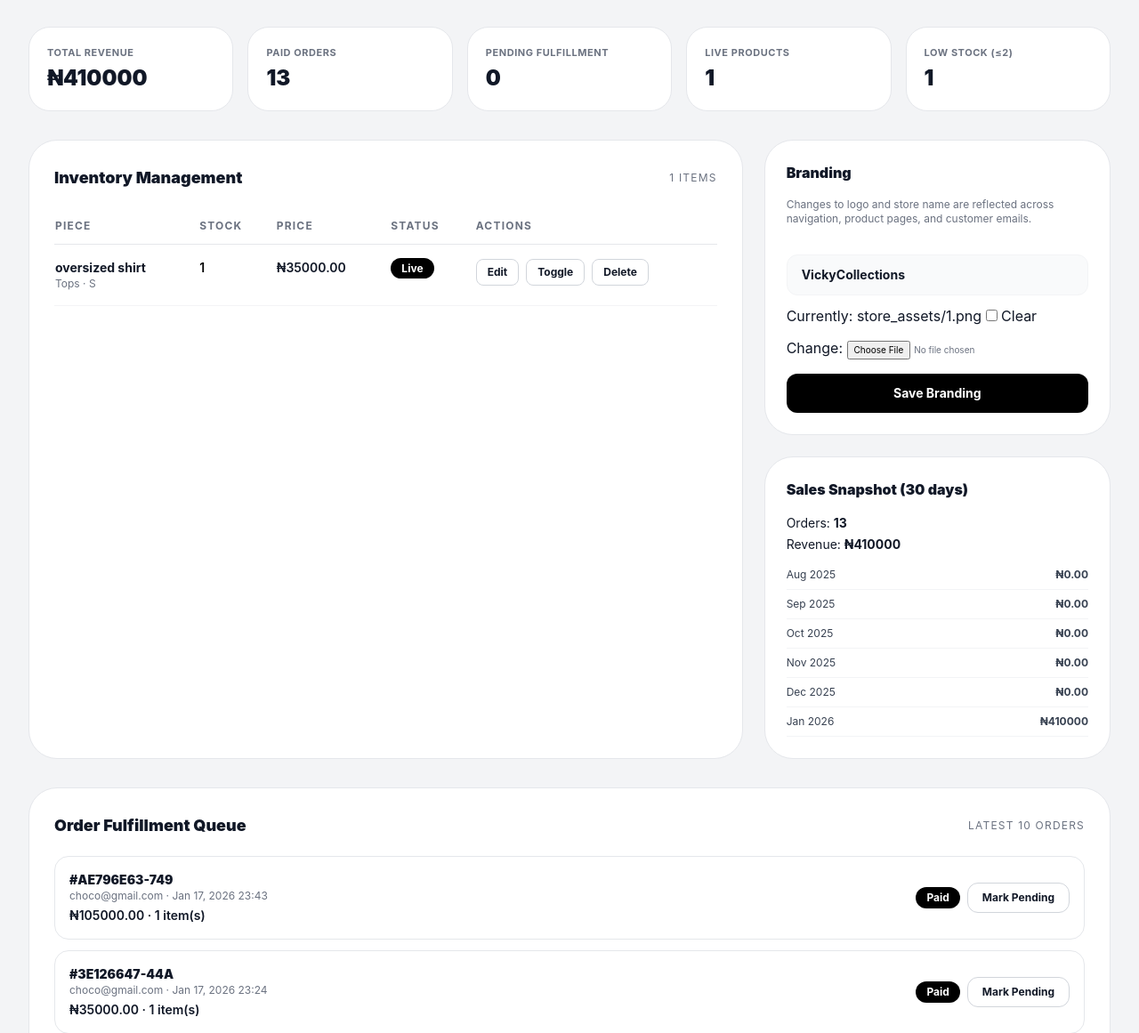
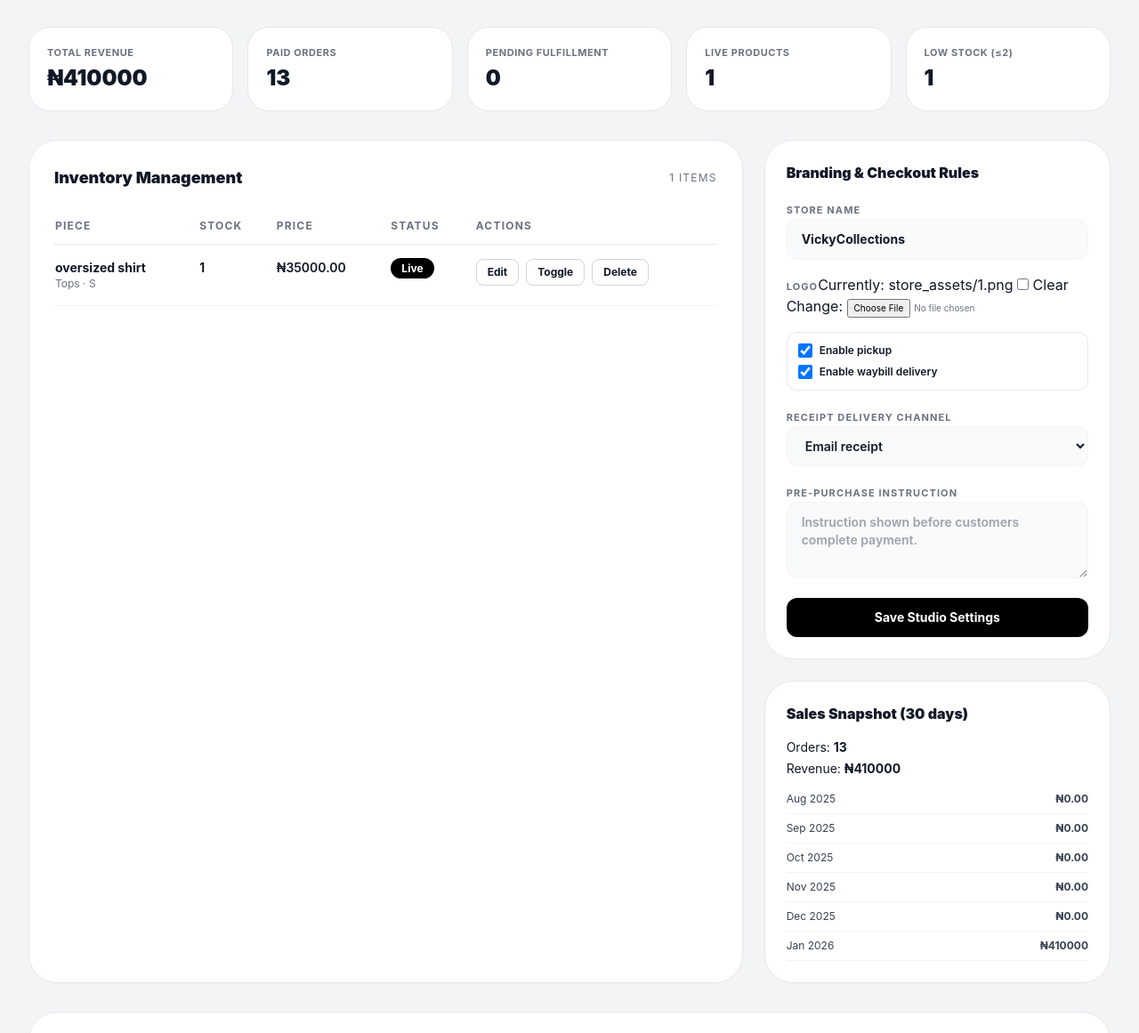
Before and after one commit to Isiaka110/AI-Powered-E-Commerce, a Django app: page /store-admin/ in a window 1280 px wide. Shown: the part 219-1380 px from the top of the page at 89% size. Run offline with Django 5.2, Linux system fonts and the light colour scheme; a user stored in the database is signed in; data comes from the database, SQL or seed files in the repository; some libraries are stand-ins or nearby versions.

Commit message:
Improve owner studio responsiveness and configurable checkout logistics

```diff
--- a/thrift_ecommerce/store/forms.py
+++ b/thrift_ecommerce/store/forms.py
@@ -83,7 +83,14 @@ class ProductForm(forms.ModelForm):
 class StoreSettingsForm(forms.ModelForm):
     class Meta:
         model = StoreSettings
-        fields = ['store_name', 'logo']
+        fields = [
+            'store_name',
+            'logo',
+            'allow_pickup',
+            'allow_waybill_delivery',
+            'receipt_channel',
+            'pre_purchase_instruction',
+        ]
         widgets = {
             'store_name': forms.TextInput(attrs={
                 'class': 'w-full bg-gray-50 border border-gray-100 rounded-xl px-4 py-3 text-sm font-bold focus:ring-2 focus:ring-purple-500 outline-none transition',
@@ -91,6 +98,20 @@ class StoreSettingsForm(forms.ModelForm):
             }),
             'logo': forms.ClearableFileInput(attrs={
                 'class': 'text-[10px] text-gray-500'
+            }),
+            'allow_pickup': forms.CheckboxInput(attrs={
+                'class': 'h-4 w-4 rounded border-gray-300 text-black focus:ring-black'
+            }),
+            'allow_waybill_delivery': forms.CheckboxInput(attrs={
+                'class': 'h-4 w-4 rounded border-gray-300 text-black focus:ring-black'
+            }),
+            'receipt_channel': forms.Select(attrs={
+                'class': 'w-full bg-gray-50 border border-gray-100 rounded-xl px-4 py-3 text-sm font-semibold focus:ring-2 focus:ring-purple-500 outline-none transition'
+            }),
+            'pre_purchase_instruction': forms.Textarea(attrs={
+                'class': 'w-full bg-gray-50 border border-gray-100 rounded-xl px-4 py-3 text-sm font-semibold focus:ring-2 focus:ring-purple-500 outline-none transition',
+                'rows': 3,
+                'placeholder': 'Instruction shown before customers complete payment.'
             }),
         }
 
--- a/thrift_ecommerce/store/views.py
+++ b/thrift_ecommerce/store/views.py
@@ -178,18 +178,36 @@ def shop_view(request):
 @login_required
 def cart_view(request):
     cart, created = Cart.objects.get_or_create(user=request.user)
+    store_settings = StoreSettings.load()
     cart_items = cart.items.all()
     total = cart.total_price
 
     discount = Decimal('0.00')
     coupon_error = None
+
+    if request.method == 'POST' and request.POST.get('form_type') == 'fulfillment':
+        selected_method = request.POST.get('fulfillment_method', 'PICKUP')
+        logistics_note = (request.POST.get('logistics_note') or '').strip()
+
+        if selected_method == 'PICKUP' and not store_settings.allow_pickup:
+            messages.warning(request, 'Pickup is currently disabled by the store owner.')
+        elif selected_method == 'WAYBILL' and not store_settings.allow_waybill_delivery:
+            messages.warning(request, 'Waybill delivery is currently disabled by the store owner.')
+        else:
+            cart.fulfillment_method = selected_method
+            cart.logistics_note = logistics_note
+            cart.save(update_fields=['fulfillment_method', 'logistics_note'])
+            messages.success(request, 'Logistics preference updated for checkout.')
+
+        return redirect('cart')
+
     if request.method == 'POST':
         code = (request.POST.get('coupon_code') or '').strip()
         promo = PromoCode.objects.filter(code__iexact=code, is_active=True).first()
         if promo:
             discount_rate = Decimal(promo.discount_percentage) / Decimal('100')
             discount = (total * discount_rate).quantize(Decimal('0.01'))
-        else:
+        elif code:
             coupon_error = "Invalid Coupon Code"
 
     context = {
@@ -197,7 +215,9 @@ def cart_view(request):
         'total': total,
         'discount': discount,
         'grand_total': total - discount,
-        'coupon_error': coupon_error
+        'coupon_error': coupon_error,
+        'cart': cart,
+        'store_settings': store_settings,
     }
     return render(request, 'store/cart.html', context)
 
@@ -259,12 +279,24 @@ def complete_purchase(request):
                 return redirect('cart')
             order_total += product.price * item.quantity
 
+        store_settings = StoreSettings.load()
+        if cart.fulfillment_method == 'PICKUP' and not store_settings.allow_pickup:
+            messages.error(request, 'Pickup is currently unavailable. Please choose another logistics option.')
+            return redirect('cart')
+        if cart.fulfillment_method == 'WAYBILL' and not store_settings.allow_waybill_delivery:
+            messages.error(request, 'Waybill delivery is currently unavailable. Please choose another logistics option.')
+            return redirect('cart')
+
         order = Order.objects.create(
             user=request.user,
             order_id=str(uuid.uuid4())[:12].upper(),
             total_paid=order_total,
             is_completed=True,
             payment_date=timezone.now(),
+            fulfillment_method=cart.fulfillment_method,
+            logistics_note=cart.logistics_note,
+            receipt_channel_used=store_settings.receipt_channel,
+            pre_purchase_instruction_snapshot=store_settings.pre_purchase_instruction,
         )
 
         for item in cart_items:
@@ -281,18 +313,24 @@ def complete_purchase(request):
 
         cart.items.all().delete()
 
-    # SEND EMAIL RECEIPT
-    try:
-        mail_subject = f'Order Confirmed - #{order.order_id}'
-        html_message = render_to_string('emails/order_receipt.html', {
-            'user': request.user,
-            'order': order,
-        })
-        email = EmailMessage(mail_subject, html_message, to=[request.user.email])
-        email.content_subtype = "html" # Main content is now text/html
-        email.send()
-    except Exception as e:
-        print(f"Email failed: {e}")
+    # SEND RECEIPT BASED ON OWNER CONFIG
+    settings = StoreSettings.load()
+    if settings.receipt_channel == 'EMAIL':
+        try:
+            mail_subject = f'Order Confirmed - #{order.order_id}'
+            html_message = render_to_string('emails/order_receipt.html', {
+                'user': request.user,
+                'order': order,
+            })
+            email = EmailMessage(mail_subject, html_message, to=[request.user.email])
+            email.content_subtype = "html"
+            email.send()
+        except Exception as e:
+            print(f"Email failed: {e}")
+    elif settings.receipt_channel == 'DM':
+        messages.info(request, 'Receipt delivery is configured for direct message by the store owner.')
+    elif settings.receipt_channel == 'SOCIAL_INBOX':
+        messages.info(request, 'Receipt delivery is configured for social media inbox by the store owner.')
 
     return render(request, 'store/success.html', {'order': order})
 
--- a/thrift_ecommerce/templates/base.html
+++ b/thrift_ecommerce/templates/base.html
@@ -94,6 +94,9 @@
                 <a href="{% url 'order_history' %}" class="flex items-center justify-between">My Orders <span class="text-brand-500 text-sm">→</span></a>
                 <a href="{% url 'wishlist_view' %}" class="flex items-center justify-between">Wishlist <span class="text-brand-500 text-sm">→</span></a>
                 <a href="{% url 'profile_settings' %}" class="flex items-center justify-between">Account Settings <span class="text-brand-500 text-sm">→</span></a>
+                {% if user.is_staff %}
+                    <a href="{% url 'owner_dashboard' %}" class="flex items-center justify-between">Owner Studio <span class="text-brand-500 text-sm">→</span></a>
+                {% endif %}
                 <div class="pt-4 border-t border-gray-100">
                     <form action="{% url 'logout' %}" method="POST">{% csrf_token %}<button type="submit" class="text-red-400 text-sm font-semibold">Sign Out</button></form>
                 </div>
--- a/thrift_ecommerce/templates/store/owner_dashboard.html
+++ b/thrift_ecommerce/templates/store/owner_dashboard.html
@@ -11,26 +11,11 @@
     </div>
 
     <div class="grid grid-cols-2 lg:grid-cols-5 gap-4">
-        <article class="bg-white border border-gray-200 rounded-3xl p-5">
-            <p class="text-[11px] text-gray-500 uppercase font-bold tracking-wider">Total Revenue</p>
-            <p class="text-2xl font-black mt-1">₦{{ total_sales }}</p>
-        </article>
-        <article class="bg-white border border-gray-200 rounded-3xl p-5">
-            <p class="text-[11px] text-gray-500 uppercase font-bold tracking-wider">Paid Orders</p>
-            <p class="text-2xl font-black mt-1">{{ paid_orders_count }}</p>
-        </article>
-        <article class="bg-white border border-gray-200 rounded-3xl p-5">
-            <p class="text-[11px] text-gray-500 uppercase font-bold tracking-wider">Pending Fulfillment</p>
-            <p class="text-2xl font-black mt-1">{{ pending_orders_count }}</p>
-        </article>
-        <article class="bg-white border border-gray-200 rounded-3xl p-5">
-            <p class="text-[11px] text-gray-500 uppercase font-bold tracking-wider">Live Products</p>
-            <p class="text-2xl font-black mt-1">{{ active_products_count }}</p>
-        </article>
-        <article class="bg-white border border-gray-200 rounded-3xl p-5">
-            <p class="text-[11px] text-gray-500 uppercase font-bold tracking-wider">Low Stock (≤2)</p>
-            <p class="text-2xl font-black mt-1">{{ low_stock_count }}</p>
-        </article>
+        <article class="bg-white border border-gray-200 rounded-3xl p-5"><p class="text-[11px] text-gray-500 uppercase font-bold tracking-wider">Total Revenue</p><p class="text-2xl font-black mt-1">₦{{ total_sales }}</p></article>
+        <article class="bg-white border border-gray-200 rounded-3xl p-5"><p class="text-[11px] text-gray-500 uppercase font-bold tracking-wider">Paid Orders</p><p class="text-2xl font-black mt-1">{{ paid_orders_count }}</p></article>
+        <article class="bg-white border border-gray-200 rounded-3xl p-5"><p class="text-[11px] text-gray-500 uppercase font-bold tracking-wider">Pending Fulfillment</p><p class="text-2xl font-black mt-1">{{ pending_orders_count }}</p></article>
+        <article class="bg-white border border-gray-200 rounded-3xl p-5"><p class="text-[11px] text-gray-500 uppercase font-bold tracking-wider">Live Products</p><p class="text-2xl font-black mt-1">{{ active_products_count }}</p></article>
+        <article class="bg-white border border-gray-200 rounded-3xl p-5"><p class="text-[11px] text-gray-500 uppercase font-bold tracking-wider">Low Stock (≤2)</p><p class="text-2xl font-black mt-1">{{ low_stock_count }}</p></article>
     </div>
 
     <div class="grid lg:grid-cols-3 gap-6">
@@ -39,46 +24,39 @@
                 <h2 class="text-lg font-black">Inventory Management</h2>
                 <p class="text-xs text-gray-500 uppercase tracking-widest">{{ products.count }} items</p>
             </div>
-            <div class="overflow-x-auto">
+
+            <div class="md:hidden space-y-3">
+                {% for product in products %}
+                <article class="rounded-2xl border border-gray-200 p-4 space-y-3">
+                    <div><p class="font-bold text-sm">{{ product.name }}</p><p class="text-xs text-gray-500">{{ product.get_category_display }} · {{ product.size }}</p></div>
+                    <div class="flex items-center justify-between text-xs font-semibold"><span>₦{{ product.price }}</span><span>Stock: {{ product.quantity }}</span></div>
+                    <div class="flex items-center justify-between">
+                        {% if product.is_available %}<span class="px-3 py-1 rounded-full text-xs font-bold bg-black text-white">Live</span>{% else %}<span class="px-3 py-1 rounded-full text-xs font-bold bg-gray-200 text-gray-700">Hidden</span>{% endif %}
+                        <div class="flex gap-2"><a href="{% url 'edit_product' product.id %}" class="px-3 py-1.5 rounded-lg border border-gray-300 text-[11px] font-bold">Edit</a><a href="{% url 'toggle_availability' product.id %}" class="px-3 py-1.5 rounded-lg border border-gray-300 text-[11px] font-bold">Toggle</a></div>
+                    </div>
+                </article>
+                {% empty %}
+                <p class="py-8 text-center text-gray-500 text-sm">No products yet. Add your first piece.</p>
+                {% endfor %}
+            </div>
+
+            <div class="hidden md:block overflow-x-auto">
                 <table class="w-full min-w-[750px] text-sm">
                     <thead>
                         <tr class="text-left text-gray-500 uppercase text-xs tracking-widest border-b border-gray-200">
-                            <th class="py-3 pr-3">Piece</th>
-                            <th class="py-3 pr-3">Stock</th>
-                            <th class="py-3 pr-3">Price</th>
-                            <th class="py-3 pr-3">Status</th>
-                            <th class="py-3">Actions</th>
+                            <th class="py-3 pr-3">Piece</th><th class="py-3 pr-3">Stock</th><th class="py-3 pr-3">Price</th><th class="py-3 pr-3">Status</th><th class="py-3">Actions</th>
                         </tr>
                     </thead>
                     <tbody>
                         {% for product in products %}
                         <tr class="border-b border-gray-100 align-top">
-                            <td class="py-4 pr-3">
-                                <p class="font-bold">{{ product.name }}</p>
-                                <p class="text-xs text-gray-500">{{ product.get_category_display }} · {{ product.size }}</p>
-                            </td>
+                            <td class="py-4 pr-3"><p class="font-bold">{{ product.name }}</p><p class="text-xs text-gray-500">{{ product.get_category_display }} · {{ product.size }}</p></td>
                             <td class="py-4 pr-3 font-semibold {% if product.quantity <= 2 %}text-black{% else %}text-gray-700{% endif %}">{{ product.quantity }}</td>
                             <td class="py-4 pr-3 font-semibold">₦{{ product.price }}</td>
-                            <td class="py-4 pr-3">
-                                {% if product.is_available %}
-                                <span class="px-3 py-1 rounded-full text-xs font-bold bg-black text-white">Live</span>
-                                {% else %}
-                                <span class="px-3 py-1 rounded-full text-xs font-bold bg-gray-200 text-gray-700">Hidden</span>
-                                {% endif %}
-                            </td>
-                            <td class="py-4">
-                                <div class="flex flex-wrap gap-2">
-                                    <a href="{% url 'edit_product' product.id %}" class="px-3 py-1.5 rounded-lg border border-gray-300 text-xs font-bold hover:bg-gray-100">Edit</a>
-                                    <a href="{% url 'toggle_availability' product.id %}" class="px-3 py-1.5 rounded-lg border border-gray-300 text-xs font-bold hover:bg-gray-100">Toggle</a>
-                                    <a href="{% url 'delete_product' product.id %}" class="px-3 py-1.5 rounded-lg border border-gray-300 text-xs font-bold hover:bg-gray-100" onclick="return confirm('Delete this product?')">Delete</a>
-                                </div>
-                            </td>
+                            <td class="py-4 pr-3">{% if product.is_available %}<span class="px-3 py-1 rounded-full text-xs font-bold bg-black text-white">Live</span>{% else %}<span class="px-3 py-1 rounded-full text-xs font-bold bg-gray-200 text-gray-700">Hidden</span>{% endif %}</td>
+                            <td class="py-4"><div class="flex flex-wrap gap-2"><a href="{% url 'edit_product' product.id %}" class="px-3 py-1.5 rounded-lg border border-gray-300 text-xs font-bold hover:bg-gray-100">Edit</a><a href="{% url 'toggle_availability' product.id %}" class="px-3 py-1.5 rounded-lg border border-gray-300 text-xs font-bold hover:bg-gray-100">Toggle</a><a href="{% url 'delete_product' product.id %}" class="px-3 py-1.5 rounded-lg border border-gray-300 text-xs font-bold hover:bg-gray-100" onclick="return confirm('Delete this product?')">Delete</a></div></td>
                         </tr>
-                        {% empty %}
-                        <tr>
-                            <td colspan="5" class="py-10 text-center text-gray-500">No products yet. Add your first piece.</td>
-                        </tr>
-                        {% endfor %}
+                        {% empty %}<tr><td colspan="5" class="py-10 text-center text-gray-500">No products yet. Add your first piece.</td></tr>{% endfor %}
                     </tbody>
                 </table>
             </div>
@@ -86,30 +64,27 @@
 
         <div class="space-y-6">
             <section class="bg-white border border-gray-200 rounded-[2rem] p-6">
-                <h2 class="text-base font-black mb-4">Branding</h2>
-                <p class="text-xs text-gray-500 mb-4">Changes to logo and store name are reflected across navigation, product pages, and customer emails.</p>
+                <h2 class="text-base font-black mb-4">Branding & Checkout Rules</h2>
                 <form method="POST" enctype="multipart/form-data" class="space-y-4">
                     {% csrf_token %}
                     <input type="hidden" name="update_settings" value="true">
-                    {{ settings_form.store_name }}
-                    {{ settings_form.logo }}
-                    <button type="submit" class="w-full bg-black text-white rounded-xl py-3 text-sm font-bold hover:bg-gray-800">Save Branding</button>
+                    <div><label class="text-[11px] font-bold uppercase tracking-widest text-gray-500">Store name</label>{{ settings_form.store_name }}</div>
+                    <div><label class="text-[11px] font-bold uppercase tracking-widest text-gray-500">Logo</label>{{ settings_form.logo }}</div>
+                    <div class="space-y-2 rounded-xl border border-gray-200 p-3">
+                        <label class="flex items-center gap-2 text-xs font-semibold">{{ settings_form.allow_pickup }} Enable pickup</label>
+                        <label class="flex items-center gap-2 text-xs font-semibold">{{ settings_form.allow_waybill_delivery }} Enable waybill delivery</label>
+                    </div>
+                    <div><label class="text-[11px] font-bold uppercase tracking-widest text-gray-500">Receipt delivery channel</label>{{ settings_form.receipt_channel }}</div>
+                    <div><label class="text-[11px] font-bold uppercase tracking-widest text-gray-500">Pre-purchase instruction</label>{{ settings_form.pre_purchase_instruction }}</div>
+                    <button type="submit" class="w-full bg-black text-white rounded-xl py-3 text-sm font-bold hover:bg-gray-800">Save Studio Settings</button>
                 </form>
             </section>
-
             <section class="bg-white border border-gray-200 rounded-[2rem] p-6">
                 <h2 class="text-base font-black mb-4">Sales Snapshot (30 days)</h2>
                 <p class="text-sm mb-1">Orders: <span class="font-bold">{{ sales_window_orders }}</span></p>
                 <p class="text-sm mb-4">Revenue: <span class="font-bold">₦{{ sales_window_total }}</span></p>
                 <ul class="space-y-2 max-h-48 overflow-auto">
-                    {% for point in monthly_sales %}
-                    <li class="text-xs text-gray-700 flex justify-between border-b border-gray-100 pb-2">
-                        <span>{{ point.month }}</span>
-                        <span class="font-bold">₦{{ point.total }}</span>
-                    </li>
-                    {% empty %}
-                    <li class="text-xs text-gray-500">No paid sales yet.</li>
-                    {% endfor %}
+                    {% for point in monthly_sales %}<li class="text-xs text-gray-700 flex justify-between border-b border-gray-100 pb-2"><span>{{ point.month }}</span><span class="font-bold">₦{{ point.total }}</span></li>{% empty %}<li class="text-xs text-gray-500">No paid sales yet.</li>{% endfor %}
                 </ul>
             </section>
         </div>
@@ -128,23 +103,11 @@
                     <p class="text-xs text-gray-500">{{ order.user.email }} · {{ order.created_at|date:"M d, Y H:i" }}</p>
                     <p class="text-sm font-semibold mt-1">₦{{ order.total_paid }} · {{ order.items.count }} item(s)</p>
                 </div>
-                <div class="flex items-center gap-2">
-                    {% if order.is_completed %}
-                    <span class="px-3 py-1 rounded-full bg-black text-white text-xs font-bold">Paid</span>
-                    {% else %}
-                    <span class="px-3 py-1 rounded-full bg-gray-200 text-gray-700 text-xs font-bold">Pending</span>
-                    {% endif %}
-                    <form method="POST" action="{% url 'owner_toggle_order_status' order.id %}">
-                        {% csrf_token %}
-                        <button type="submit" class="px-4 py-2 rounded-xl border border-gray-300 text-xs font-bold hover:bg-gray-100">
-                            {% if order.is_completed %}Mark Pending{% else %}Mark Paid{% endif %}
-                        </button>
-                    </form>
+                <div class="flex items-center gap-2">{% if order.is_completed %}<span class="px-3 py-1 rounded-full bg-black text-white text-xs font-bold">Paid</span>{% else %}<span class="px-3 py-1 rounded-full bg-gray-200 text-gray-700 text-xs font-bold">Pending</span>{% endif %}
+                    <form method="POST" action="{% url 'owner_toggle_order_status' order.id %}">{% csrf_token %}<button type="submit" class="px-4 py-2 rounded-xl border border-gray-300 text-xs font-bold hover:bg-gray-100">{% if order.is_completed %}Mark Pending{% else %}Mark Paid{% endif %}</button></form>
                 </div>
             </article>
-            {% empty %}
-            <p class="text-sm text-gray-500">No orders available.</p>
-            {% endfor %}
+            {% empty %}<p class="text-sm text-gray-500">No orders available.</p>{% endfor %}
         </div>
     </section>
 </section>
```
Also changed, not shown: thrift_ecommerce/store/models.py (+26 -0 lines), thrift_ecommerce/templates/store/cart.html (+24 -0 lines), thrift_ecommerce/store/migrations/0010_owner_studio_checkout_controls.py (added).
